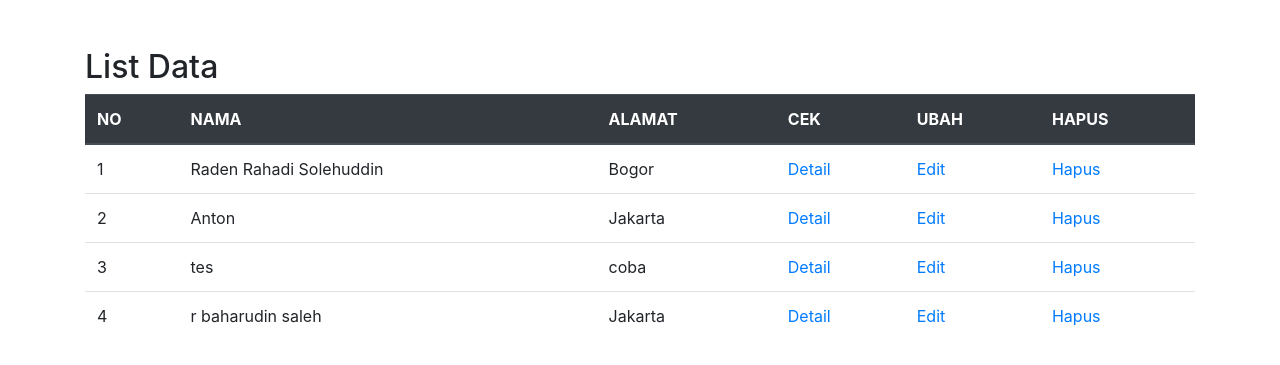
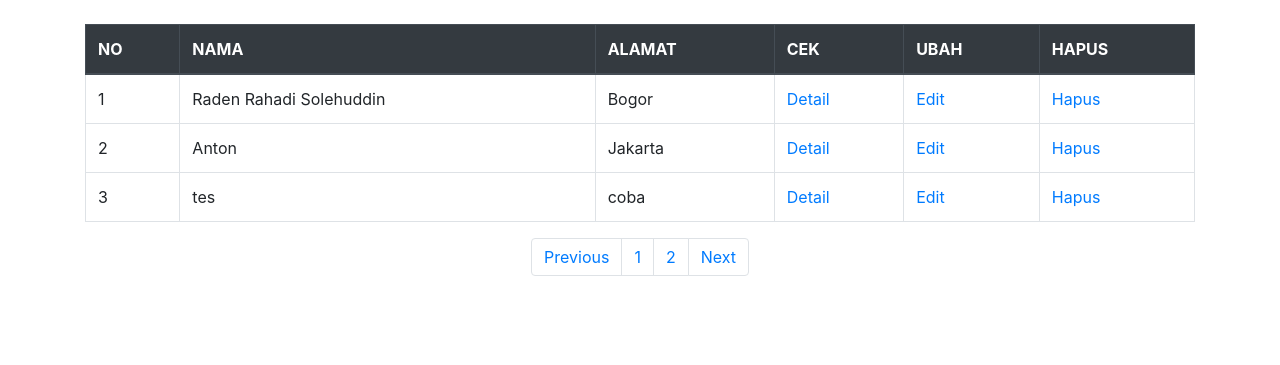
Before and after one commit to rrahadis/pro-sigmaka, a PHP site: page /index.php in a window 1280 px wide. Shown: the part 56-421 px from the top of the page. Run offline with PHP 8.4, Linux system fonts and the light colour scheme; data comes from the database, SQL or seed files in the repository.

Commit message:
update paggination

```diff
--- a/index.php
+++ b/index.php
@@ -1,3 +1,4 @@
+<?php include 'koneksi.php'; ?>
 <!doctype html>
 <html lang="en">
   <head>
@@ -26,42 +27,63 @@
 </nav>
 
 <div class="container">
+
 		<br>
-    <br>
-    <h2>List Data</h2>
-    <table class="table">
+		<table class="table table-bordered">
 			<thead class="thead-dark">
 				<tr>
-        <tr><th>NO</th><th>NAMA</th><th>ALAMAT</th><th>CEK</th><th>UBAH</th><th>HAPUS</th>
+        <th>NO</th><th>NAMA</th><th>ALAMAT</th><th>CEK</th><th>UBAH</th><th>HAPUS</th>
 				</tr>
 			</thead>
 			<tbody>
+				<?php
+				$batas = 3;
+				$halaman = isset($_GET['halaman'])?(int)$_GET['halaman'] : 1;
+				$halaman_awal = ($halaman>1) ? ($halaman * $batas) - $batas : 0;
 
+				$previous = $halaman - 1;
+				$next = $halaman + 1;
+
+				$data = mysqli_query($koneksi,"select * from data_mahasiswa");
+				$jumlah_data = mysqli_num_rows($data);
+				$total_halaman = ceil($jumlah_data / $batas);
+
+				$data_mahasiswa = mysqli_query($koneksi,"select * from data_mahasiswa limit $halaman_awal, $batas");
+				$nomor = $halaman_awal+1;
+				while($d = mysqli_fetch_array($data_mahasiswa)){
+					?>
+					<tr>
+						<td><?php echo $nomor++; ?></td>
+              <td class="align-middle"><?php echo $d['nama']; ?></td>
+              <td class="align-middle"><?php echo $d['alamat']; ?></td>
+             <?php echo "<td><a href='detail.php?id=" . $d['id'] . "'>Detail</a></td>";?>
+              <?php echo "<td><a href='form-update.php?id=" . $d['id'] . "'>Edit</a></td>"; ?>
+              <?php echo "<td><a href='delete.php?id=" . $d['id'] . "'>Hapus</a></td>"; ?>
+					</tr>
 					<?php
-    include 'koneksi.php';
-    $mahasiswa = mysqli_query($koneksi, "SELECT * from data_mahasiswa");
-    $no=1;
-    foreach($mahasiswa as $row){
-        echo "<tr>";
-        echo "<td>" . $no . "</td>";
-        echo "<td>" . $row['nama'] . "</td>";
-        echo "<td>" . $row['alamat'] . "</td>";
-        echo "<td><a href='detail.php?id=" . $row['id'] . "'>Detail</a></td>";
-        echo "<td><a href='form-update.php?id=" . $row['id'] . "'>Edit</a></td>";
-        echo "<td><a href='delete.php?id=" . $row['id'] . "'>Hapus</a></td>";
-        echo "</tr>";
-
-        $no++;
 				}
 				?>
 			</tbody>
 		</table>
+		<nav>
+			<ul class="pagination justify-content-center">
+				<li class="page-item">
+					<a class="page-link" <?php if($halaman > 1){ echo "href='?halaman= $previous'"; } ?>>Previous</a>
+				</li>
+				<?php
+				for($x=1;$x<=$total_halaman;$x++){
+					?>
+					<li class="page-item"><a class="page-link" href="?halaman=<?php echo $x ?>"><?php echo $x; ?></a></li>
+					<?php
+				}
+				?>
+				<li class="page-item">
+					<a  class="page-link" <?php if($halaman < $total_halaman) { echo "href='?halaman=$next'"; } ?>>Next</a>
+				</li>
+			</ul>
+		</nav>
+	</div>
 
-
-
-
-
-</div>
 
 
 
```
Lines whose indentation alone changed are shown as unchanged.
